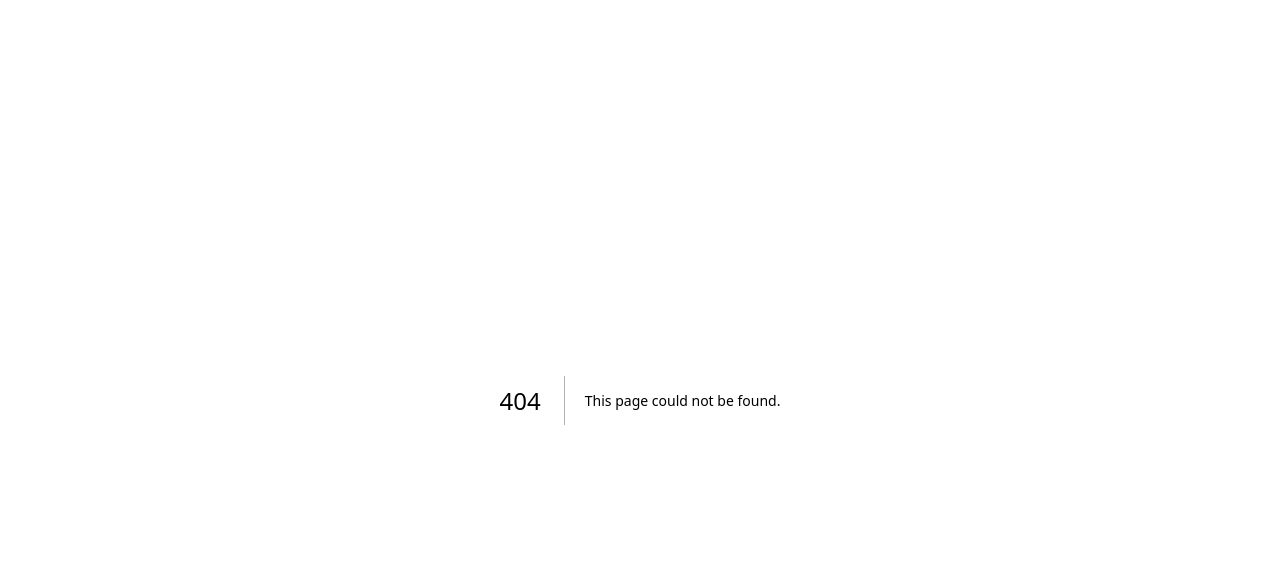
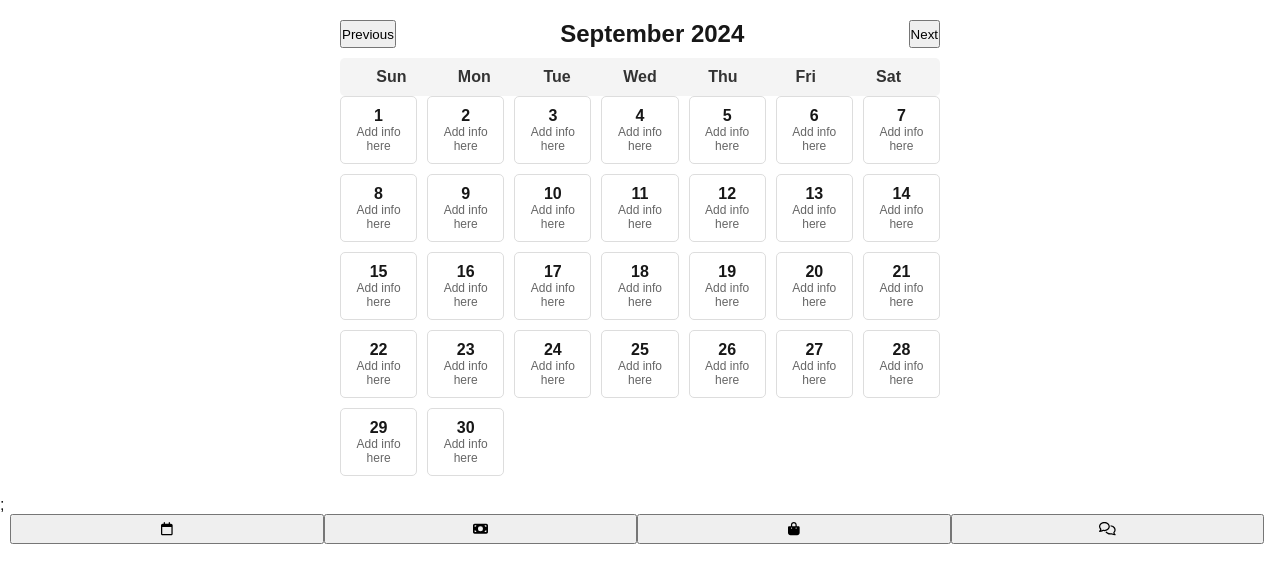
Before and after one commit to spb8026/roomates-app, a Next.js app: page /calendarPage in a window 1280 px wide. Before the commit this address had no page. Shown: the top 582 px of the page. Built offline with nearby package versions, Linux system fonts and the light colour scheme.

Commit message:
Adding Houses into DB

```diff
--- a/package.json
+++ b/package.json
@@ -9,9 +9,14 @@
     "lint": "next lint"
   },
   "dependencies": {
+    "@fortawesome/fontawesome-svg-core": "^6.6.0",
+    "@fortawesome/free-brands-svg-icons": "^6.6.0",
+    "@fortawesome/free-regular-svg-icons": "^6.6.0",
+    "@fortawesome/free-solid-svg-icons": "^6.6.0",
     "@supabase/supabase-js": "^2.45.4",
     "next": "14.2.11",
     "react": "^18",
+    "react-calendar": "^5.0.0",
     "react-dom": "^18"
   },
   "devDependencies": {
--- /dev/null
+++ b/src/components/calendar.tsx
@@ -0,0 +1,123 @@
+import React, { useState } from 'react';
+
+const Calendar = () => {
+  const [currentDate, setCurrentDate] = useState(new Date());
+
+  // Function to get the current month name and year
+  const getMonthYear = () => {
+    return currentDate.toLocaleString('default', { month: 'long', year: 'numeric' });
+  };
+
+  // Function to get the number of days in the current month
+  const getDaysInMonth = () => {
+    const year = currentDate.getFullYear();
+    const month = currentDate.getMonth();
+    return new Date(year, month + 1, 0).getDate();
+  };
+
+  // Function to get the first day of the month (0 = Sunday, 1 = Monday, etc.)
+  const getFirstDayOfMonth = () => {
+    return new Date(currentDate.getFullYear(), currentDate.getMonth(), 1).getDay();
+  };
+
+  // Generate array for days of the month
+  const daysInMonth = Array.from({ length: getDaysInMonth() }, (_, i) => i + 1);
+
+  // Function to handle month change
+  const changeMonth = (offset: number) => {
+    const newDate = new Date(currentDate.setMonth(currentDate.getMonth() + offset));
+    setCurrentDate(newDate);
+  };
+
+  return (
+    <div style={styles.calendarContainer}>
+      <div style={styles.header}>
+        <button onClick={() => changeMonth(-1)}>Previous</button>
+        <h2>{getMonthYear()}</h2>
+        <button onClick={() => changeMonth(1)}>Next</button>
+      </div>
+      <div style={styles.weekDays}>
+        {['Sun', 'Mon', 'Tue', 'Wed', 'Thu', 'Fri', 'Sat'].map((day) => (
+          <div key={day} style={styles.weekDay}>
+            {day}
+          </div>
+        ))}
+      </div>
+      <div style={styles.daysGrid}>
+        {/* Empty slots for the first row (to align the start of the month) */}
+        {Array.from({ length: getFirstDayOfMonth() }).map((_, idx) => (
+          <div key={idx} style={styles.emptyDay}></div>
+        ))}
+
+        {/* Days of the month */}
+        {daysInMonth.map((day) => (
+          <div key={day} style={styles.day}>
+            <span style={styles.dayNumber}>{day}</span>
+            <div style={styles.dayContent}>
+              {/* Content for each day (you can add events or notes here) */}
+              Add info here
+            </div>
+          </div>
+        ))}
+      </div>
+    </div>
+  );
+};
+
+// Inline styles
+const styles = {
+  calendarContainer: {
+    display: 'flex',
+    flexDirection: 'column' as 'column',
+    alignItems: 'center',
+    margin: '20px',
+  },
+  header: {
+    display: 'flex',
+    justifyContent: 'space-between',
+    width: '100%',
+    maxWidth: '600px',
+    marginBottom: '10px',
+  },
+  weekDays: {
+    display: 'grid',
+    gridTemplateColumns: 'repeat(7, 1fr)',
+    width: '100%',
+    maxWidth: '600px',
+    backgroundColor: '#f4f4f4',
+    padding: '10px',
+    borderRadius: '5px',
+  },
+  weekDay: {
+    textAlign: 'center' as 'center',
+    fontWeight: 'bold' as 'bold',
+    color: '#333',
+  },
+  daysGrid: {
+    display: 'grid',
+    gridTemplateColumns: 'repeat(7, 1fr)',
+    gap: '10px',
+    width: '100%',
+    maxWidth: '600px',
+  },
+  emptyDay: {
+    backgroundColor: 'transparent',
+  },
+  day: {
+    backgroundColor: '#fff',
+    border: '1px solid #ddd',
+    padding: '10px',
+    textAlign: 'center' as 'center',
+    borderRadius: '5px',
+  },
+  dayNumber: {
+    fontWeight: 'bold' as 'bold',
+    marginBottom: '10px',
+  },
+  dayContent: {
+    fontSize: '12px',
+    color: '#666',
+  },
+};
+
+export default Calendar;
--- /dev/null
+++ b/src/components/nav.tsx
@@ -0,0 +1,41 @@
+import { width } from "@fortawesome/free-brands-svg-icons/fa42Group";
+import { faCalendar, faComments } from "@fortawesome/free-regular-svg-icons";
+import { faMoneyBill, faShoppingBag } from "@fortawesome/free-solid-svg-icons";
+import { FontAwesomeIcon } from "@fortawesome/react-fontawesome";
+
+export default function Nav(){
+
+
+    const Styles = {
+        navHolder:
+        {
+            width: '98vw',
+            height: "30px",
+            display: 'flex',
+            justifyContent: 'space-between',
+            marginLeft: "10px"
+        },
+        navButton:
+        {
+            width: "25%"
+        }
+    }
+
+
+    return (
+        <div style={Styles.navHolder}>
+            <button style={Styles.navButton}>
+                <FontAwesomeIcon icon={faCalendar}></FontAwesomeIcon>
+            </button>
+            <button style={Styles.navButton}>
+                <FontAwesomeIcon icon={faMoneyBill}></FontAwesomeIcon>
+            </button>
+            <button style={Styles.navButton}>
+                <FontAwesomeIcon icon={faShoppingBag}></FontAwesomeIcon>
+            </button>
+            <button style={Styles.navButton}>
+                <FontAwesomeIcon icon={faComments} />
+            </button>
+        </div>
+    )
+}
--- a/src/pages/_app.tsx
+++ b/src/pages/_app.tsx
@@ -1,6 +1,10 @@
+import Nav from "@/components/nav";
 import "@/styles/globals.css";
 import type { AppProps } from "next/app";
 
 export default function App({ Component, pageProps }: AppProps) {
-  return <Component {...pageProps} />;
+  return <>
+        <Component {...pageProps} />;
+        <Nav></Nav>
+          </>
 }
--- /dev/null
+++ b/src/pages/calendarPage.tsx
@@ -0,0 +1,11 @@
+import Calendar from "@/components/calendar"
+export default function CalendarPage() {
+
+    return (
+        <>
+            <div>
+                <Calendar></Calendar>
+            </div>
+        </>
+    )
+}
```
Also changed, not shown: src/houseService.ts (added, +27 -0 lines), src/pages/auth.jsx (+11 -1 lines), src/pages/index.tsx (+33 -114 lines), src/pages/newHouse.tsx (added, +39 -0 lines), 1 other file (tests, documents, lock files or other folders).
